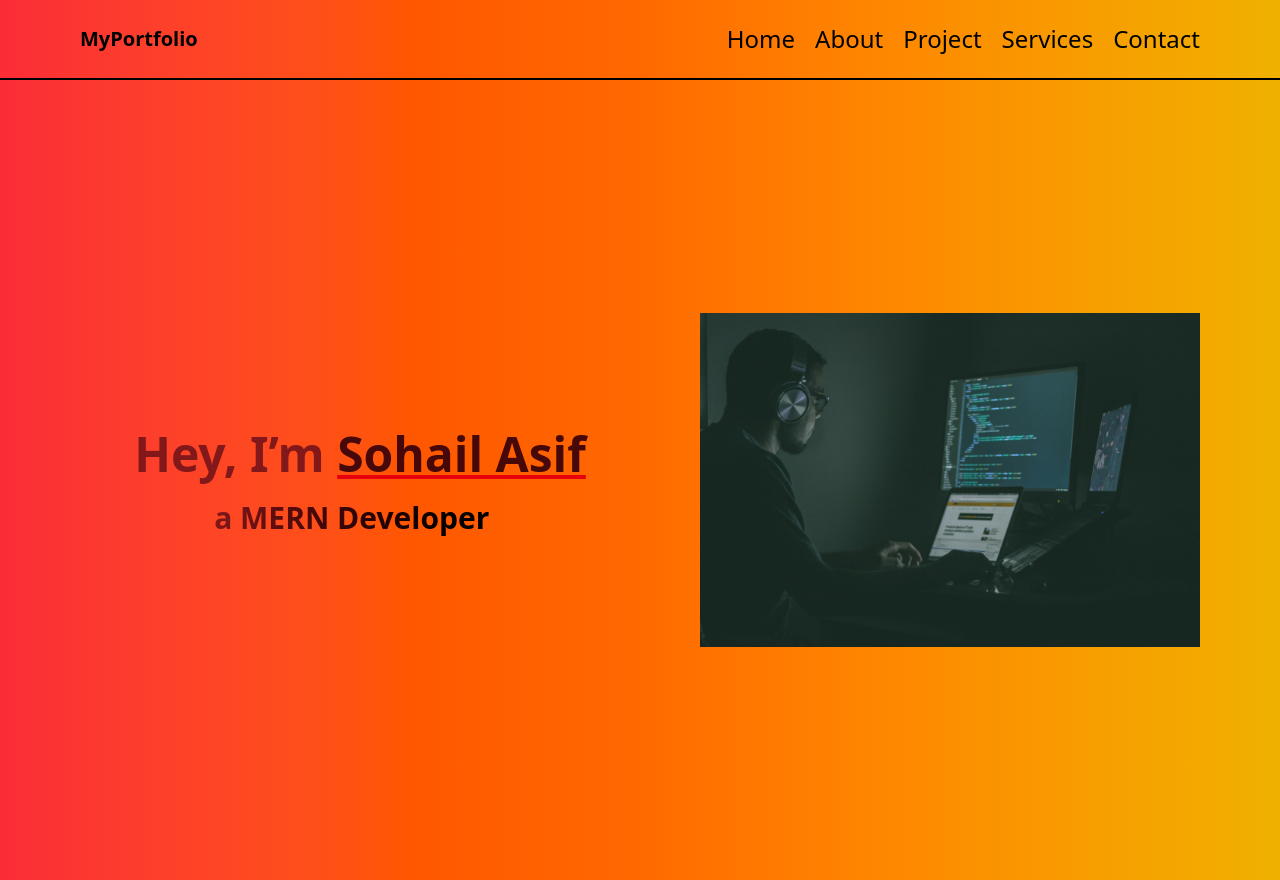
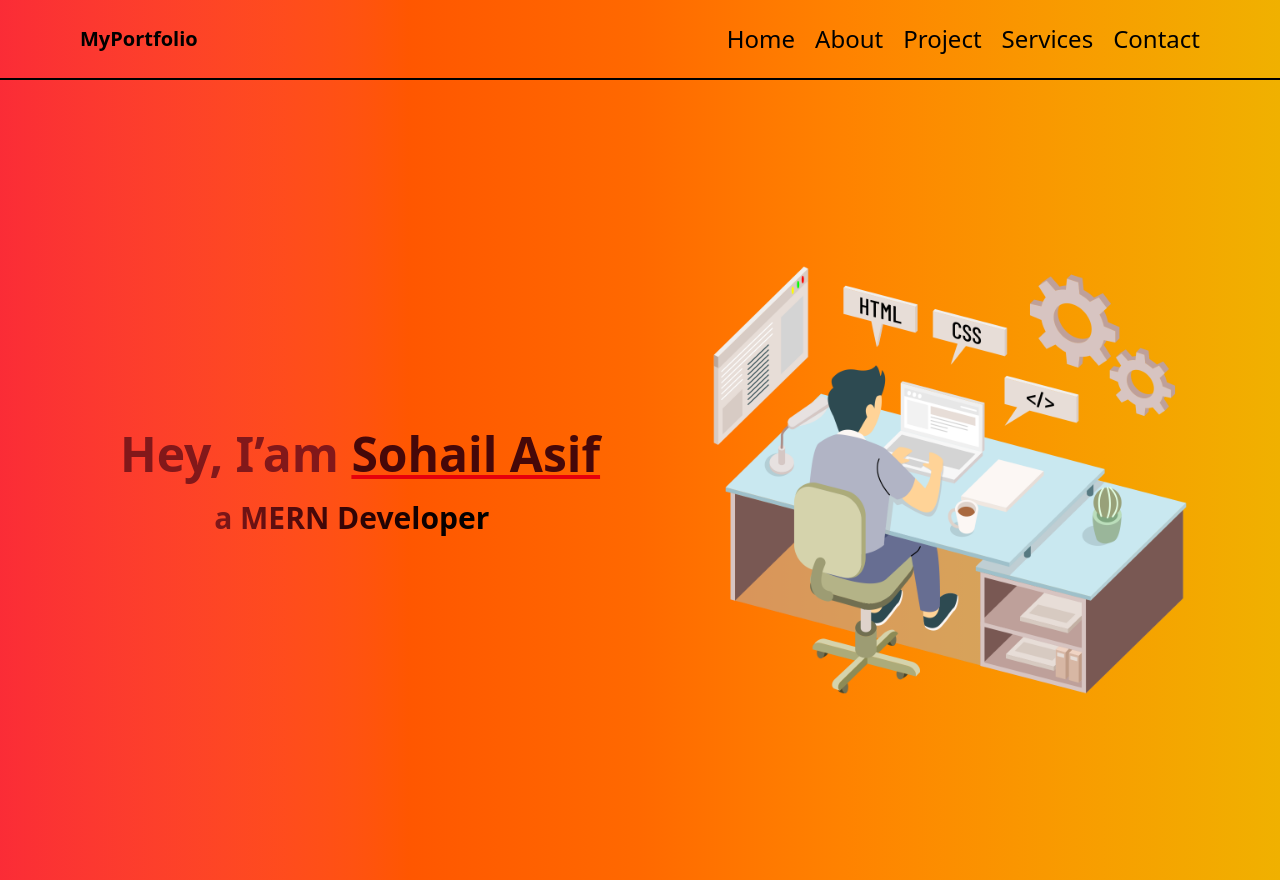
Before and after one commit to SOHAILASIF1/Next-Portfolio, a Next.js app in the folder hi/: page / in a window 1280 px wide. Built offline with nearby package versions, Linux system fonts and the light colour scheme.

Commit message:
image upgrade and home page is almost complete

```diff
--- a/hi/app/page.js
+++ b/hi/app/page.js
@@ -11,7 +11,7 @@ export default function Home() {
           <div className="text-center space-y-4">
 
             <h1 className="text-5xl font-extrabold text-red-900 leading-tight">
-              Hey, I’m{' '}
+              Hey, I’am{' '}
               <span className="text-red-950 underline decoration-red-600">
                 Sohail Asif
               </span>
@@ -41,7 +41,7 @@ export default function Home() {
 
         <div className='flex items-center justify-center'>
          <Image
-      src="/Img.jpg.jpg"
+      src="/Img.png"
       alt="Hero image"
       width={500}
       height={300}
```
Also changed, not shown: hi/public/img.png (added).
